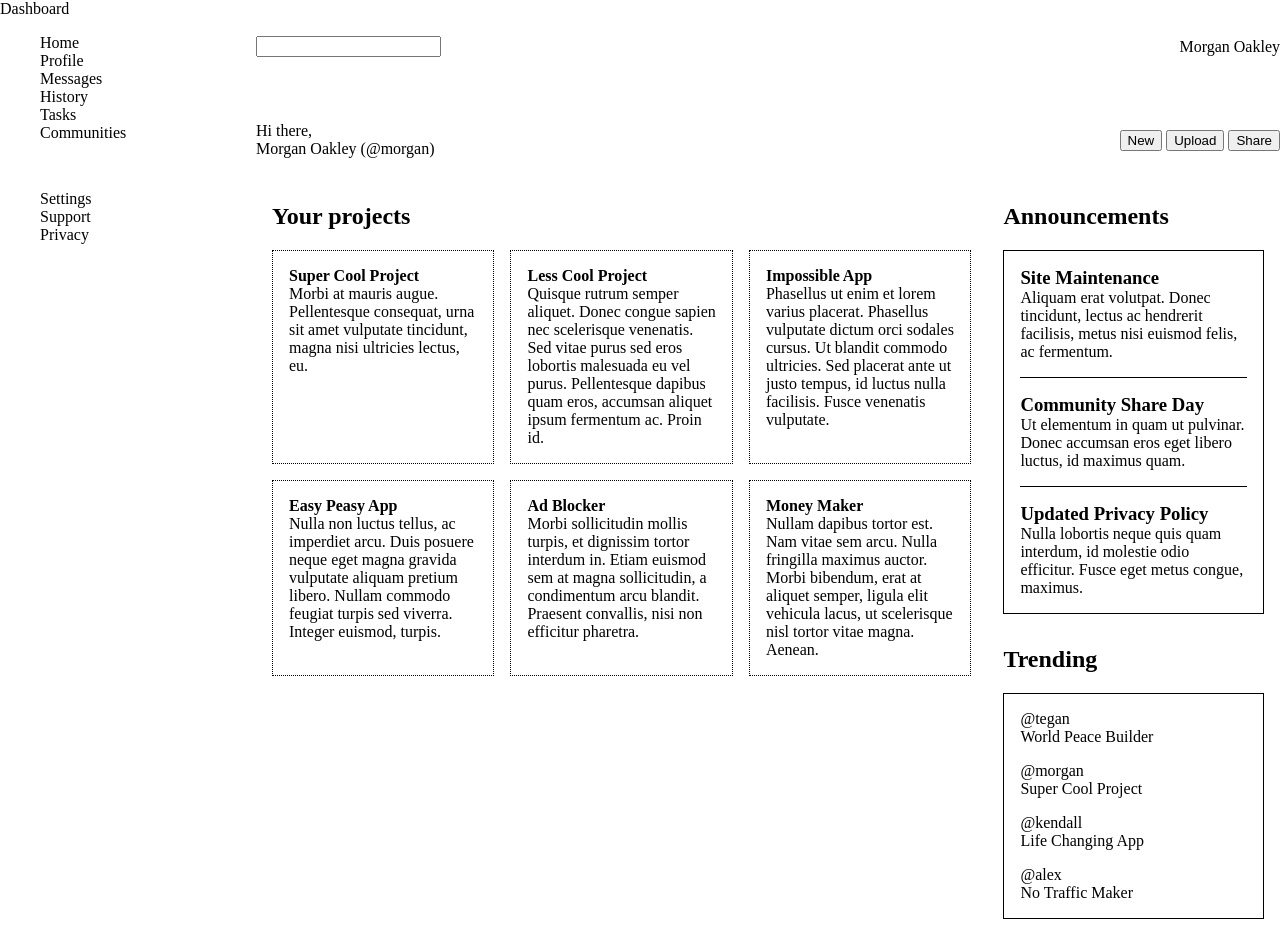
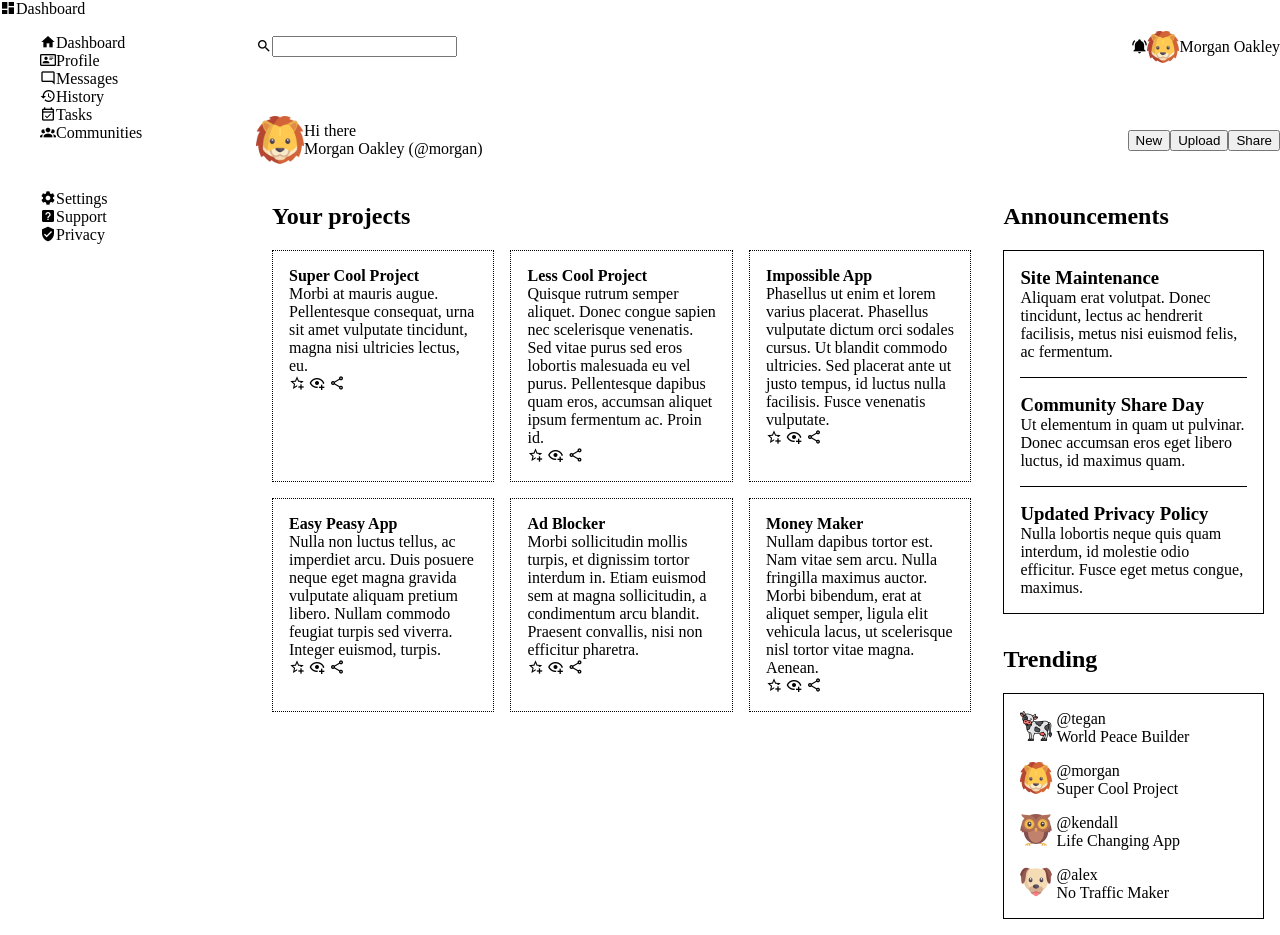
Before and after one commit to jundran/admin-dashboard, a website: page index.html in a window 1280 px wide. Drawn offline with Linux system fonts and the light colour scheme.

Commit message:
Add icons

```diff
--- a/index.html
+++ b/index.html
@@ -5,19 +5,27 @@
   <meta http-equiv="X-UA-Compatible" content="IE=edge">
   <meta name="viewport" content="width=device-width, initial-scale=1.0">
   <link rel="stylesheet" href="styles.css">
+  <link rel="stylesheet" href="https://cdn.jsdelivr.net/npm/@mdi/font@6.9.96/css/materialdesignicons.min.css">
   <title>Admin Dashboard</title>
 </head>
 <body>
 
 <header>
-  <div class="top">
-    <input type="text" class="search">
+  <div>
+    <div class="search">
+      <span class="mdi mdi-magnify"></span>
+      <input type="text">
+    </div>
+    <div class="info">
+      <span class="mdi mdi-bell-ring"></span>
+      <img class="profile-icon" src="/images/lion.png" alt="profile icon">
       <span>Morgan Oakley</span>
     </div>
-  <div class="bottom">
+  </div>
+  <div>
     <div class="greeting">
-      <span>Hi there,</span><br>
-      <span>Morgan Oakley (@morgan)</span>
+      <img class="profile-icon large" src="/images/lion.png" alt="profile icon">
+      <span>Hi there<br>Morgan Oakley (@morgan)</span>
     </div>
     <div class="actions">
       <button>New</button>
@@ -28,17 +36,17 @@
 </header>
 
 <aside class="sidebar">
-  <p class="title">Dashboard</p>
+  <p class="title"><span class="mdi mdi-view-dashboard"></span>Dashboard</p>
   <ul>
-    <li>Home</li>
-    <li>Profile</li>
-    <li>Messages</li>
-    <li>History</li>
-    <li>Tasks</li>
-    <li>Communities</li>
-    <li>Settings</li>
-    <li>Support</li>
-    <li>Privacy</li>
+    <li><span class="mdi mdi-home"></span><span class="text">Dashboard</span></li>
+    <li><span class="mdi mdi-card-account-details-outline"></span><span class="text">Profile</span></li>
+    <li><span class="mdi mdi-message-reply-outline"></span><span class="text">Messages</span></li>
+    <li><span class="mdi mdi-history"></span><span class="text">History</span></li>
+    <li><span class="mdi mdi-calendar-check-outline"></span><span class="text">Tasks</span></li>
+    <li><span class="mdi mdi-account-group"></span><span class="text">Communities</span></li>
+    <li><span class="mdi mdi-cog"></span><span class="text">Settings</span></li>
+    <li><span class="mdi mdi-help-box"></span><span class="text">Support</span></li>
+    <li><span class="mdi mdi-shield-check"></span><span class="text">Privacy</span></li>
   </ul>
 </aside>
 
@@ -47,31 +55,79 @@
     <h2>Your projects</h2>
     <div class="card-container">
       <div class="card">
+        <div>
           <span class="card-title">Super Cool Project</span>
           <p>Morbi at mauris augue. Pellentesque consequat, urna sit amet vulputate tincidunt, magna nisi ultricies lectus, eu.</p>
         </div>
+        <div class="actions">
+          <span class="mdi mdi-star-plus-outline"></span>
+          <span class="mdi mdi-eye-plus-outline"></span>
+          <span class="mdi mdi-share-variant-outline"></span>
+        </div>
+      </div>
+
       <div class="card">
+        <div>
           <span class="card-title">Less Cool Project</span>
           <p>Quisque rutrum semper aliquet. Donec congue sapien nec scelerisque venenatis. Sed vitae purus sed eros lobortis malesuada eu vel purus. Pellentesque dapibus quam eros, accumsan aliquet ipsum fermentum ac. Proin id. </p>
         </div>
+        <div class="actions">
+          <span class="mdi mdi-star-plus-outline"></span>
+          <span class="mdi mdi-eye-plus-outline"></span>
+          <span class="mdi mdi-share-variant-outline"></span>
+        </div>
+      </div>
+
       <div class="card">
+        <div>
           <span class="card-title">Impossible App</span>
           <p>Phasellus ut enim et lorem varius placerat. Phasellus vulputate dictum orci sodales cursus. Ut blandit commodo ultricies. Sed placerat ante ut justo tempus, id luctus nulla facilisis. Fusce venenatis vulputate.</p>
         </div>
+        <div class="actions">
+          <span class="mdi mdi-star-plus-outline"></span>
+          <span class="mdi mdi-eye-plus-outline"></span>
+          <span class="mdi mdi-share-variant-outline"></span>
+        </div>
+      </div>
+
       <div class="card">
+        <div>
           <span class="card-title">Easy Peasy App</span>
           <p>Nulla non luctus tellus, ac imperdiet arcu. Duis posuere neque eget magna gravida vulputate aliquam pretium libero. Nullam commodo feugiat turpis sed viverra. Integer euismod, turpis.</p>
         </div>
+        <div class="actions">
+          <span class="mdi mdi-star-plus-outline"></span>
+          <span class="mdi mdi-eye-plus-outline"></span>
+          <span class="mdi mdi-share-variant-outline"></span>
+        </div>
+      </div>
+
       <div class="card">
+        <div>
           <span class="card-title">Ad Blocker</span>
           <p>Morbi sollicitudin mollis turpis, et dignissim tortor interdum in. Etiam euismod sem at magna sollicitudin, a condimentum arcu blandit. Praesent convallis, nisi non efficitur pharetra.</p>
         </div>
+        <div class="actions">
+          <span class="mdi mdi-star-plus-outline"></span>
+          <span class="mdi mdi-eye-plus-outline"></span>
+          <span class="mdi mdi-share-variant-outline"></span>
+        </div>
+      </div>
+
       <div class="card">
+        <div>
           <span class="card-title">Money Maker</span>
           <p>Nullam dapibus tortor est. Nam vitae sem arcu. Nulla fringilla maximus auctor. Morbi bibendum, erat at aliquet semper, ligula elit vehicula lacus, ut scelerisque nisl tortor vitae magna. Aenean.</p>
         </div>
+        <div class="actions">
+          <span class="mdi mdi-star-plus-outline"></span>
+          <span class="mdi mdi-eye-plus-outline"></span>
+          <span class="mdi mdi-share-variant-outline"></span>
         </div>
       </div>
+    </div>
+  </div>
+
   <div class="info">
     <div class="announcements-wrapper">
       <h2>Announcements</h2>
@@ -94,20 +150,20 @@
       <h2>Trending</h2>
       <div class="trendings">
         <div class="trending">
-          <icon></icon>
-          <p>@tegan<br>World Peace Builder</p>
+          <img class="profile-icon" src="images/cow.png" alt="profile icon">
+          <span>@tegan<br>World Peace Builder</span>
         </div>
         <div class="trending">
-          <icon></icon>
-          <p>@morgan<br>Super Cool Project</p>
+          <img class="profile-icon" src="images/lion.png" alt="profile icon">
+          <span>@morgan<br>Super Cool Project</span>
         </div>
         <div class="trending">
-          <icon></icon>
-          <p>@kendall<br>Life Changing App</p>
+          <img class="profile-icon" src="images/owl.png" alt="profile icon">
+          <span>@kendall<br>Life Changing App</span>
         </div>
         <div class="trending">
-          <icon></icon>
-          <p>@alex<br>No Traffic Maker</p>
+          <img class="profile-icon" src="images/dog.png" alt="profile icon">
+          <span>@alex<br>No Traffic Maker</span>
         </div>
       </div>
     </div>
--- a/styles.sass
+++ b/styles.sass
@@ -12,11 +12,19 @@ h2
 p, h3
   margin: 0
 
+.profile-icon
+  width: 32px
+  height: 32px
+
+.profile-icon.large
+  width: 48px
+  height: 48px
+
 header
   grid-column: 2 / 3
   display: grid
   grid-auto-rows: 1fr 1fr
-  > div
+  div
     display: flex
     justify-content: space-between
     align-items: center
@@ -69,3 +77,6 @@ main
         padding: 16px
         .trending:not(:last-child)
           margin-bottom: 16px
+        .trending
+          span
+            display: inline-block
```
Also changed, not shown: README.md, images/cow.png (added), images/dog.png (added), images/lion.png (added), images/owl.png (added), images/programmer.png (added), styles.css, 1 other file. Lines whose indentation alone changed are shown as unchanged.
